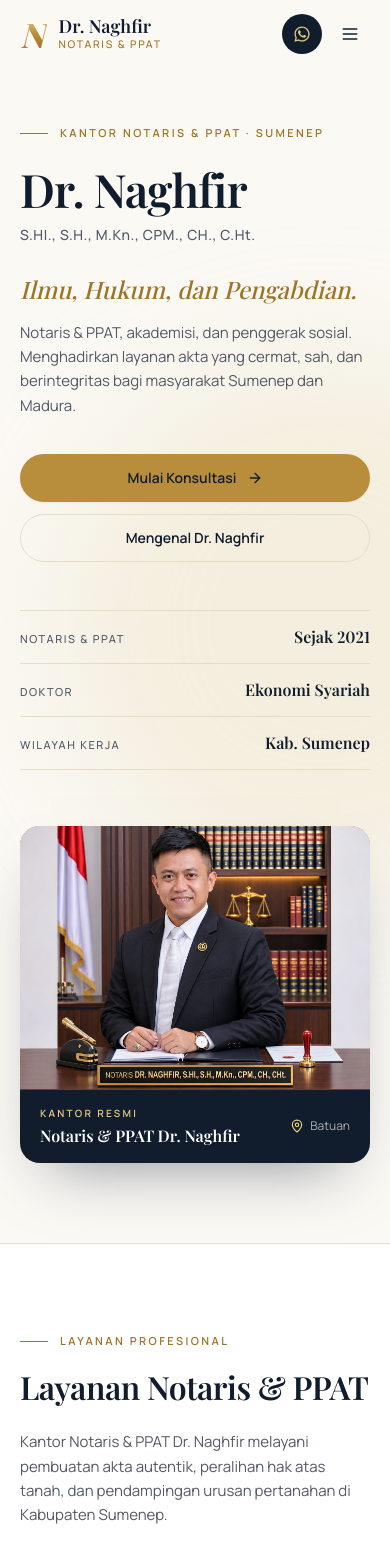
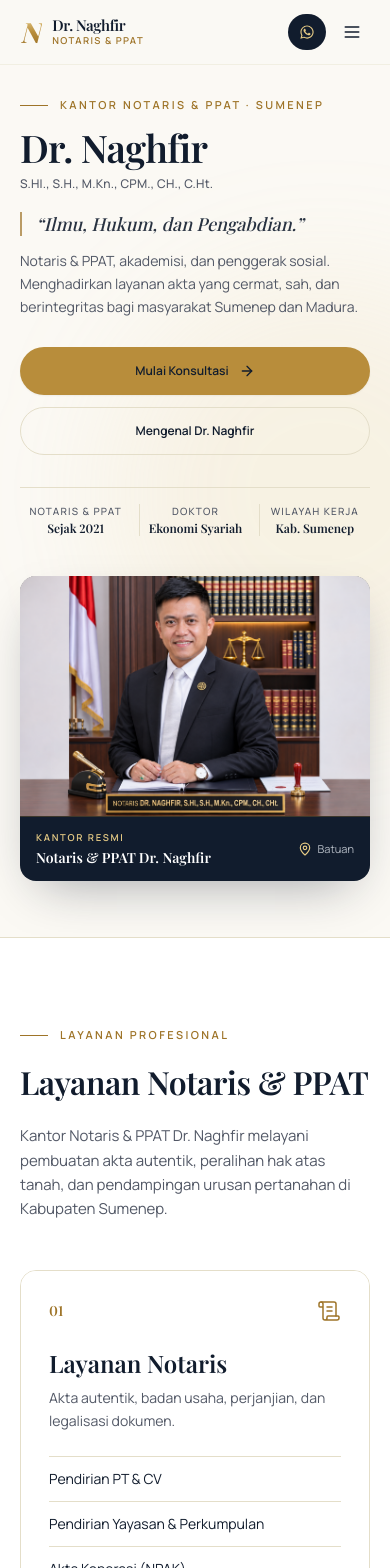
Before and after one commit to hamrasidi7-rgb/naghfir, a Next.js app: page / in a window 390 px wide. Shown: the top 1568 px of the page. Built offline with nearby package versions, Linux system fonts and the light colour scheme.

Commit message:
feat: refine responsive header and hero section

```diff
--- a/src/app/layout.tsx
+++ b/src/app/layout.tsx
@@ -116,9 +116,9 @@ export default function RootLayout({
           dangerouslySetInnerHTML={{ __html: JSON.stringify(jsonLd) }}
         />
       </head>
-      <body className="min-h-screen flex flex-col bg-ivory-50 text-charcoal font-sans antialiased selection:bg-gold/25 selection:text-navy">
+      <body className="min-h-screen flex flex-col bg-paper text-ink font-sans antialiased selection:bg-brass-light/40 selection:text-ink">
         <Header whatsappNumber={whatsappNumber} />
-        <main className="flex-grow pt-[68px]">{children}</main>
+        <main className="flex-grow pt-16 sm:pt-[68px]">{children}</main>
         <Footer whatsappNumber={whatsappNumber} />
         <FloatingWhatsApp whatsappNumber={whatsappNumber} />
       </body>
--- a/src/components/Header.tsx
+++ b/src/components/Header.tsx
@@ -3,7 +3,7 @@
 import React, { useState, useEffect } from 'react';
 import Link from 'next/link';
 import { usePathname } from 'next/navigation';
-import { Menu, X } from 'lucide-react';
+import { Menu, X, ArrowRight } from 'lucide-react';
 import { getWhatsAppUrl } from '@/config/whatsapp';
 import { Monogram, WhatsAppIcon } from '@/components/beranda/ui';
 
@@ -15,7 +15,6 @@ const NAV_LINKS = [
   { id: 'kontak', label: 'Kontak' },
 ];
 
-// Urutan pemeriksaan: elemen bersarang (#konsultasi di dalam #layanan) diperiksa lebih dulu.
 const TRACKED_SECTIONS = ['konsultasi', 'layanan', 'tentang-saya', 'pengabdian', 'kontak'];
 
 interface HeaderProps {
@@ -58,60 +57,69 @@ export default function Header({ whatsappNumber }: HeaderProps) {
 
   return (
     <header
-      className={`fixed inset-x-0 top-0 z-50 border-b transition-colors duration-200 ${
+      className={`fixed inset-x-0 top-0 z-50 transition-all duration-200 ${
         isScrolled || mobileMenuOpen
-          ? 'border-line bg-paper/95 backdrop-blur-md'
-          : 'border-transparent bg-paper'
+          ? 'border-b border-line bg-paper/95 backdrop-blur-md shadow-xs'
+          : 'border-b border-line/40 bg-paper/80 backdrop-blur-xs'
       }`}
     >
-      <div className="page-container flex h-[68px] items-center justify-between gap-6">
-        {/* Merek: monogram + nama + identitas kantor */}
-        <Link href="/#beranda" className="flex shrink-0 items-center gap-3">
-          <Monogram className="text-[34px]" />
+      <div className="page-container flex h-16 sm:h-[68px] items-center justify-between gap-3 sm:gap-6">
+        {/* Brand identity: Monogram + Nama + Jabatan Resmi */}
+        <Link
+          href="/#beranda"
+          className="group flex shrink-0 items-center gap-2.5 sm:gap-3 transition-opacity hover:opacity-90"
+        >
+          <Monogram className="text-[28px] sm:text-[34px] transition-transform duration-200 group-hover:scale-105" />
           <span className="flex flex-col">
-            <span className="font-serif text-lg font-semibold leading-tight text-ink">Dr. Naghfir</span>
-            <span className="text-[10.5px] font-medium uppercase tracking-[0.16em] text-brass-deep">
+            <span className="font-serif text-[15px] sm:text-lg font-semibold leading-tight text-ink tracking-tight">
+              Dr. Naghfir
+            </span>
+            <span className="text-[9.5px] sm:text-[10.5px] font-semibold uppercase tracking-[0.14em] text-brass">
               Notaris &amp; PPAT
             </span>
           </span>
         </Link>
 
-        {/* Navigasi desktop */}
-        <nav className="hidden items-center gap-7 lg:flex" aria-label="Navigasi utama">
+        {/* Desktop Navigation */}
+        <nav className="hidden items-center gap-6 xl:gap-8 lg:flex" aria-label="Navigasi utama">
           {NAV_LINKS.map((item) => {
             const active = activeSection === item.id;
             return (
               <Link
                 key={item.id}
                 href={`/#${item.id}`}
-                className={`relative py-1 text-[13px] font-semibold transition-colors ${
-                  active ? 'text-ink' : 'text-ink/60 hover:text-ink'
+                className={`relative py-1 text-[13px] font-semibold transition-colors duration-150 ${
+                  active ? 'text-ink' : 'text-muted hover:text-ink'
                 }`}
               >
                 {item.label}
                 <span
-                  className={`absolute -bottom-0.5 left-0 h-px bg-brass transition-all ${active ? 'w-full' : 'w-0'}`}
+                  className={`absolute -bottom-1 left-0 h-[2px] bg-brass transition-all duration-200 ${
+                    active ? 'w-full' : 'w-0'
+                  }`}
                 />
               </Link>
             );
           })}
         </nav>
 
-        <div className="flex items-center gap-2">
+        {/* Action Controls: WhatsApp & Mobile Hamburger */}
+        <div className="flex items-center gap-2 sm:gap-3 shrink-0">
           <a
             href={whatsappHref}
             target="_blank"
             rel="noopener noreferrer"
             aria-label="Konsultasi via WhatsApp"
-            className="inline-flex h-10 items-center gap-2 rounded-full bg-ink px-3 text-[13px] font-semibold text-white transition-colors hover:bg-ink-soft sm:px-4"
+            className="inline-flex h-9 sm:h-10 items-center justify-center gap-2 rounded-full bg-ink px-3 sm:px-4 text-[12.5px] sm:text-[13px] font-semibold text-text-on-dark transition-all duration-200 hover:bg-ink-soft hover:shadow-xs active:scale-95"
           >
-            <WhatsAppIcon className="h-4 w-4 text-brass-light" />
+            <WhatsAppIcon className="h-3.5 w-3.5 sm:h-4 sm:w-4 text-brass-light shrink-0" />
             <span className="hidden sm:inline">WhatsApp</span>
           </a>
+
           <button
             onClick={() => setMobileMenuOpen(!mobileMenuOpen)}
             type="button"
-            className="flex h-10 w-10 items-center justify-center rounded-full text-ink hover:bg-paper-deep lg:hidden"
+            className="flex h-9 w-9 sm:h-10 sm:w-10 items-center justify-center rounded-full text-ink hover:bg-paper-muted transition-colors lg:hidden"
             aria-label={mobileMenuOpen ? 'Tutup menu' : 'Buka menu'}
             aria-expanded={mobileMenuOpen}
           >
@@ -120,20 +128,34 @@ export default function Header({ whatsappNumber }: HeaderProps) {
         </div>
       </div>
 
-      {/* Menu ponsel */}
+      {/* Mobile Navigation Drawer */}
       {mobileMenuOpen && (
-        <div className="border-t border-line bg-paper lg:hidden">
+        <div className="border-t border-line bg-paper lg:hidden animate-in fade-in slide-in-from-top-2 duration-200">
           <nav className="page-container flex flex-col py-3" aria-label="Navigasi ponsel">
             {NAV_LINKS.map((item) => (
               <Link
                 key={item.id}
                 href={`/#${item.id}`}
                 onClick={() => setMobileMenuOpen(false)}
-                className="flex items-center justify-between border-b border-line py-4 font-serif text-lg text-ink last:border-b-0"
+                className="flex items-center justify-between border-b border-line py-3.5 font-serif text-base font-medium text-ink transition-colors hover:text-brass last:border-b-0"
               >
-                {item.label}
+                <span>{item.label}</span>
+                <ArrowRight className="h-3.5 w-3.5 text-brass/70" />
               </Link>
             ))}
+
+            <div className="pt-4 pb-2">
+              <a
+                href={whatsappHref}
+                target="_blank"
+                rel="noopener noreferrer"
+                onClick={() => setMobileMenuOpen(false)}
+                className="btn btn-gold w-full text-xs font-semibold shadow-xs"
+              >
+                <WhatsAppIcon className="h-4 w-4" />
+                <span>Konsultasi Langsung via WhatsApp</span>
+              </a>
+            </div>
           </nav>
         </div>
       )}
--- a/src/components/beranda/HeroSection.tsx
+++ b/src/components/beranda/HeroSection.tsx
@@ -10,7 +10,7 @@ interface HeroSectionProps {
 const FACTS = [
   { label: 'Notaris & PPAT', value: 'Sejak 2021' },
   { label: 'Doktor', value: 'Ekonomi Syariah' },
-  { label: 'Wilayah kerja', value: 'Kab. Sumenep' },
+  { label: 'Wilayah Kerja', value: 'Kab. Sumenep' },
 ];
 
 export default function HeroSection({ profile }: HeroSectionProps) {
@@ -21,56 +21,67 @@ export default function HeroSection({ profile }: HeroSectionProps) {
 
   return (
     <section id="beranda" className="relative scroll-mt-20 overflow-hidden bg-paper">
-      {/* Cahaya hangat lembut */}
+      {/* Ambient background glow */}
       <div
         aria-hidden="true"
-        className="pointer-events-none absolute -right-48 top-1/4 h-[520px] w-[520px] rounded-full bg-[#E9D9B4]/35 blur-3xl"
+        className="pointer-events-none absolute -right-36 top-1/4 h-[420px] w-[420px] rounded-full bg-brass-light/15 blur-3xl"
       />
 
-      <div className="page-container relative grid grid-cols-1 items-center gap-14 pb-20 pt-12 sm:pt-16 lg:grid-cols-12 lg:gap-12 lg:pb-28 lg:pt-20">
-        {/* Teks */}
-        <div className="lg:col-span-6">
+      <div className="page-container relative grid grid-cols-1 items-center gap-10 pt-6 pb-14 sm:pt-12 sm:pb-20 lg:grid-cols-12 lg:gap-12 lg:py-20 xl:py-24">
+        {/* Kolom Teks: 7 kolom di desktop agar komposisi napas teks optimal */}
+        <div className="lg:col-span-7">
+          {/* Eyebrow identitas resmi */}
           <p className="eyebrow">
             Kantor Notaris &amp; PPAT · Sumenep<span className="hidden sm:inline">, Madura</span>
           </p>
 
-          <h1 className="mt-6 font-serif text-[46px] font-semibold leading-[1.02] tracking-[-0.02em] text-ink sm:text-[60px] lg:text-[68px]">
+          {/* Fokus Utama: Nama Tokoh */}
+          <h1 className="mt-3.5 font-serif text-[38px] font-semibold leading-[1.05] tracking-[-0.02em] text-ink sm:text-[50px] lg:text-[56px] xl:text-[62px]">
             {profile.shortName || 'Dr. Naghfir'}
           </h1>
-          <p className="mt-3 text-sm font-medium tracking-[0.04em] text-muted sm:text-base">
+
+          {/* Gelar Akademik & Profesional yang terikat langsung */}
+          <p className="mt-2 text-xs sm:text-sm font-medium tracking-[0.02em] text-muted sm:text-base">
             {profile.degrees}
           </p>
 
-          <p className="mt-7 font-serif text-2xl italic text-brass-deep sm:text-[28px]">
-            {profile.headline || 'Ilmu, Hukum, dan Pengabdian.'}
-          </p>
-          <p className="mt-4 max-w-[30rem] text-[15px] leading-relaxed text-muted sm:text-base">
+          {/* Kutipan Filosofis: Aksen bermartabat, bukan headline bersaing */}
+          <div className="mt-5 border-l-2 border-brass/70 pl-3.5 sm:pl-4">
+            <p className="font-serif text-lg sm:text-xl italic text-ink/90 leading-snug">
+              &ldquo;{profile.headline || 'Ilmu, Hukum, dan Pengabdian.'}&rdquo;
+            </p>
+          </div>
+
+          {/* Deskripsi ringkas profesi & pengabdian */}
+          <p className="mt-3.5 max-w-lg text-[14px] sm:text-[15px] leading-relaxed text-muted">
             Notaris &amp; PPAT, akademisi, dan penggerak sosial. Menghadirkan layanan akta yang
             cermat, sah, dan berintegritas bagi masyarakat Sumenep dan Madura.
           </p>
 
-          <div className="mt-9 flex flex-col gap-3 sm:flex-row">
-            <a href="#konsultasi" className="btn btn-gold">
-              Mulai Konsultasi
+          {/* Tombol Aksi (CTA) */}
+          <div className="mt-7 sm:mt-8 flex flex-col sm:flex-row gap-3">
+            <a href="#konsultasi" className="btn btn-gold text-xs sm:text-sm">
+              <span>Mulai Konsultasi</span>
               <ArrowRight className="h-4 w-4" />
             </a>
-            <a href="#tentang-saya" className="btn btn-outline">
-              Mengenal Dr. Naghfir
+            <a href="#tentang-saya" className="btn btn-outline text-xs sm:text-sm">
+              <span>Mengenal Dr. Naghfir</span>
             </a>
           </div>
 
-          <dl className="mt-12 border-t border-line sm:flex sm:pt-6">
+          {/* Ringkasan Kredensial: 3 kolom ringkas di HP, sejajar horizontal di tablet/desktop */}
+          <dl className="mt-8 sm:mt-10 border-t border-line pt-4 sm:pt-6 grid grid-cols-3 gap-2 text-center sm:text-left sm:flex sm:gap-0">
             {FACTS.map((fact, i) => (
               <div
                 key={fact.label}
-                className={`flex items-baseline justify-between gap-4 border-b border-line py-3.5 sm:block sm:border-b-0 sm:py-0 ${
-                  i > 0 ? 'sm:ml-7 sm:border-l sm:pl-7' : ''
+                className={`flex flex-col justify-center sm:block ${
+                  i > 0 ? 'border-l border-line sm:ml-6 sm:pl-6' : ''
                 }`}
               >
-                <dt className="text-[11px] font-medium uppercase tracking-[0.14em] text-muted">
+                <dt className="text-[10px] sm:text-[11px] font-medium uppercase tracking-[0.12em] text-muted">
                   {fact.label}
                 </dt>
-                <dd className="font-serif text-base font-semibold text-ink sm:mt-1.5 sm:whitespace-nowrap sm:text-lg">
+                <dd className="font-serif text-xs sm:text-base font-semibold text-ink mt-0.5 sm:mt-1 leading-tight sm:whitespace-nowrap">
                   {fact.value}
                 </dd>
               </div>
@@ -78,41 +89,44 @@ export default function HeroSection({ profile }: HeroSectionProps) {
           </dl>
         </div>
 
-        {/* Foto + plakat identitas kantor */}
-        <div className="lg:col-span-6">
-          <figure className="relative mx-auto max-w-xl lg:ml-auto lg:mr-0">
+        {/* Kolom Foto Resmi & Plakat Kantor: 5 kolom proporsional */}
+        <div className="lg:col-span-5">
+          <figure className="relative mx-auto max-w-md lg:max-w-none">
+            {/* Bingkai aksen emas editorial */}
             <div
               aria-hidden="true"
-              className="absolute -right-3 -top-3 hidden h-full w-full rounded-[22px] border border-brass/40 sm:block"
+              className="absolute -right-2.5 -top-2.5 hidden h-full w-full rounded-2xl border border-brass/35 sm:block"
             />
-            <div className="relative overflow-hidden rounded-[20px] bg-ink shadow-[0_30px_60px_-30px_rgba(20,33,52,0.5)]">
-              <div className="relative aspect-[4/3] bg-paper-deep">
+
+            <div className="relative overflow-hidden rounded-2xl bg-ink shadow-[0_20px_50px_-20px_rgba(17,28,45,0.4)]">
+              {/* Wadah foto */}
+              <div className="relative aspect-[16/11] sm:aspect-[4/3] bg-paper-muted">
                 <Image
                   src={heroImage}
                   alt={`${profile.name} di Kantor Notaris & PPAT`}
                   fill
                   priority
-                  sizes="(max-width: 1024px) 92vw, 46vw"
+                  sizes="(max-width: 768px) 92vw, (max-width: 1024px) 448px, 420px"
                   className="object-cover object-center"
                 />
               </div>
 
-              {/* Plakat identitas usaha */}
-              <figcaption className="flex items-center justify-between gap-4 border-t border-brass/50 px-5 py-4 text-white sm:px-6">
-                <span>
-                  <span className="block text-[10px] font-semibold uppercase tracking-[0.22em] text-brass-light">
+              {/* Plakat identitas kantor resmi */}
+              <figcaption className="flex items-center justify-between gap-3 border-t border-brass/30 px-4 py-3.5 sm:px-5 sm:py-4 text-text-on-dark">
+                <div>
+                  <span className="block text-[9.5px] sm:text-[10px] font-semibold uppercase tracking-[0.18em] text-brass-light">
                     Kantor Resmi
                   </span>
-                  <span className="mt-1 block font-serif text-base font-semibold leading-snug sm:text-lg">
+                  <span className="mt-0.5 block font-serif text-sm sm:text-base font-semibold leading-snug text-white">
                     Notaris &amp; PPAT Dr. Naghfir
                   </span>
-                </span>
-                <span className="flex shrink-0 items-center gap-1.5 text-right text-xs text-white/65">
-                  <MapPin className="h-3.5 w-3.5 text-brass-light" />
+                </div>
+                <div className="flex shrink-0 items-center gap-1.5 text-right text-[11px] sm:text-xs text-text-on-dark/75">
+                  <MapPin className="h-3.5 w-3.5 text-brass-light shrink-0" />
                   <span>
                     Batuan<span className="hidden sm:inline">, Sumenep</span>
                   </span>
-                </span>
+                </div>
               </figcaption>
             </div>
           </figure>
```
